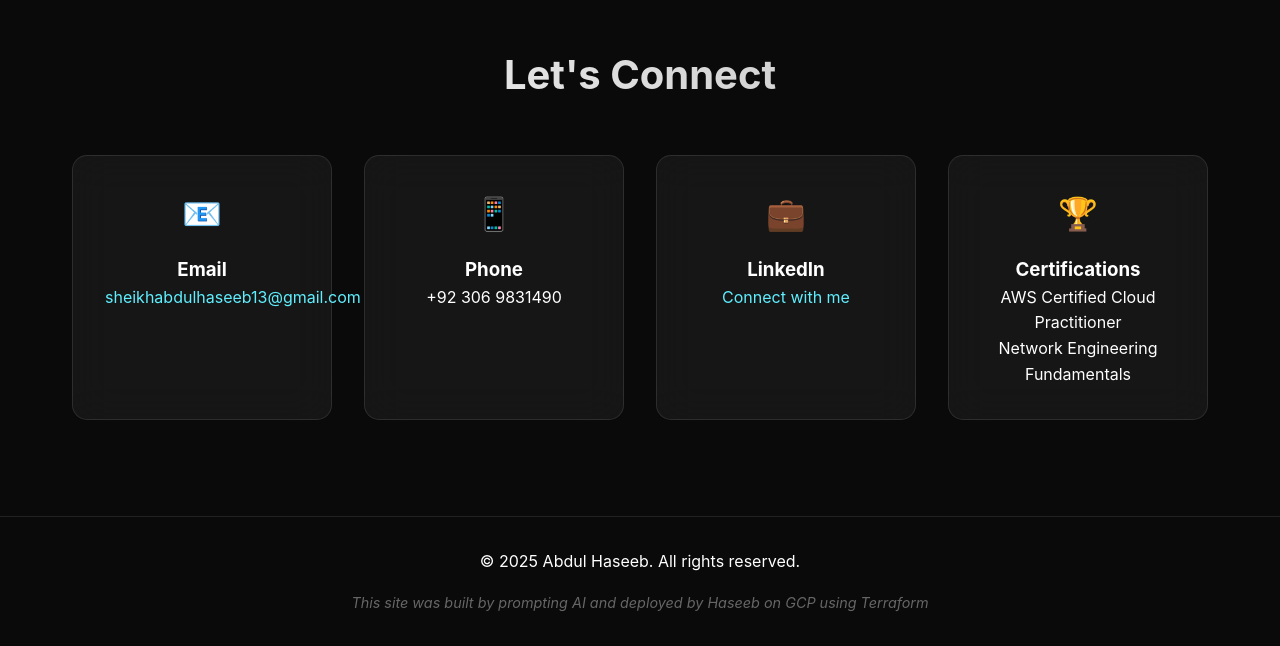
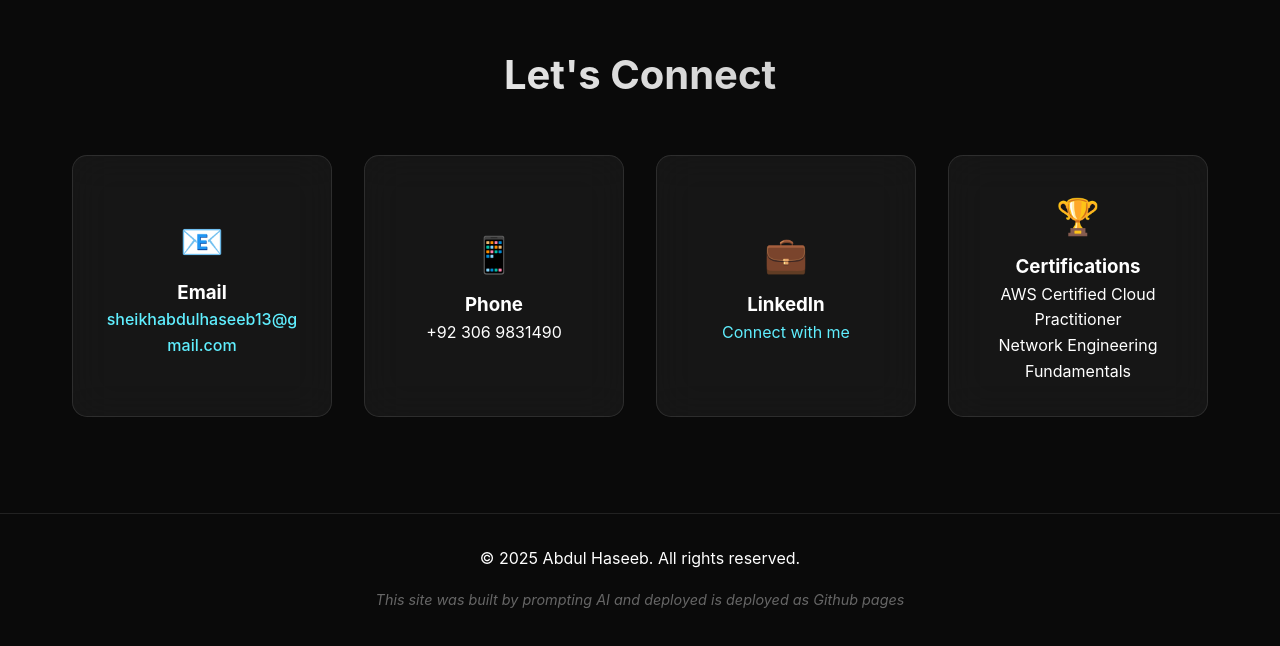
Before and after one commit to abdul-haseeb-HSB/portfolio, a plain HTML site: page index.html in a window 1280 px wide. Shown: the part 3301-3947 px from the top of the page. Drawn offline with Linux system fonts and the light colour scheme.

Commit message:
email styling fix

```diff
--- a/index.html
+++ b/index.html
@@ -361,6 +361,11 @@
             backdrop-filter: blur(20px);
             border: 1px solid rgba(255, 255, 255, 0.1);
             transition: all 0.3s ease;
+            display: flex;
+            flex-direction: column;
+            align-items: center;
+            justify-content: center;
+            min-height: 180px;
         }
 
         .contact-item:hover {
@@ -368,10 +373,25 @@
             border-color: rgba(0, 255, 135, 0.3);
         }
 
-        .contact-icon {
-            font-size: 2rem;
+        .contact-item .contact-icon {
+            font-size: 2.2rem;
             color: #00ff87;
-            margin-bottom: 1rem;
+            margin-bottom: 0.5rem;
+            display: flex;
+            align-items: center;
+            justify-content: center;
+        }
+
+        .contact-item a.email-link {
+            color: #60efff;
+            text-decoration: none;
+            font-weight: 500;
+            word-break: break-all;
+            transition: color 0.3s;
+        }
+        .contact-item a.email-link:hover {
+            color: #00ff87;
+            text-decoration: underline;
         }
 
         /* Footer */
@@ -424,6 +444,10 @@
             .cta-buttons {
                 flex-direction: column;
                 align-items: center;
+            }
+            .contact-item {
+                min-height: 120px;
+                padding: 1.2rem;
             }
         }
 
@@ -593,7 +617,7 @@
             <div class="contact-item">
                 <div class="contact-icon">📧</div>
                 <h3>Email</h3>
-                <p><a href="mailto:sheikhabdulhaseeb13@gmail.com" style="color: #60efff; text-decoration: none;">sheikhabdulhaseeb13@gmail.com</a></p>
+                <p><a href="mailto:sheikhabdulhaseeb13@gmail.com" class="email-link">sheikhabdulhaseeb13@gmail.com</a></p>
             </div>
 
             <div class="contact-item">
@@ -619,7 +643,7 @@
     <footer class="footer">
         <p>&copy; 2025 Abdul Haseeb. All rights reserved.</p>
         <p class="footer-note">
-            This site was built by prompting AI and deployed by Haseeb on GCP using Terraform
+            This site was built by prompting AI and deployed is deployed as Github pages
         </p>
     </footer>
 
```
